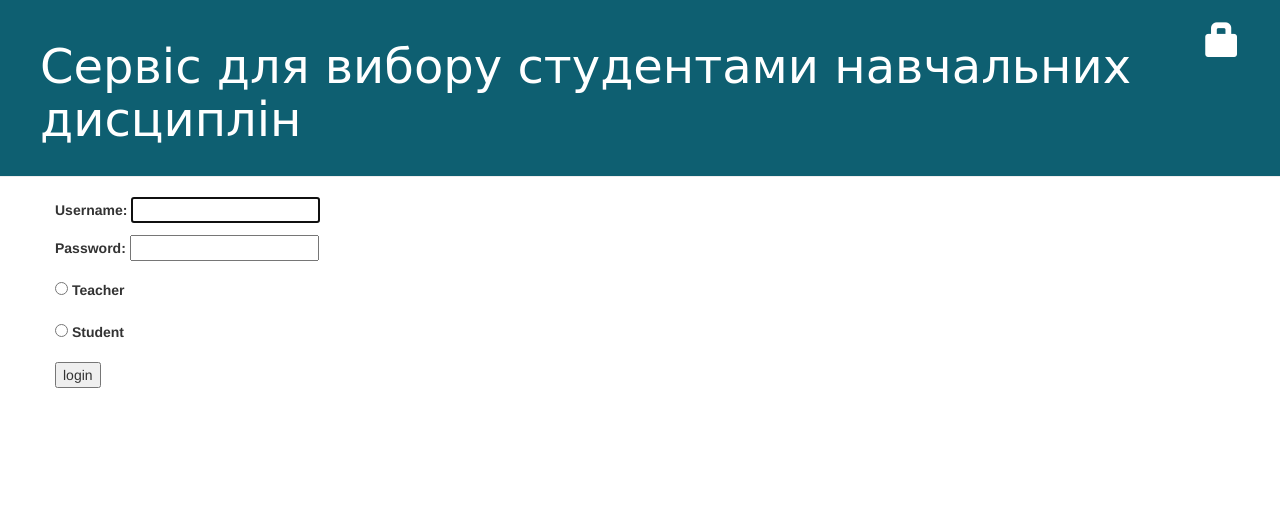
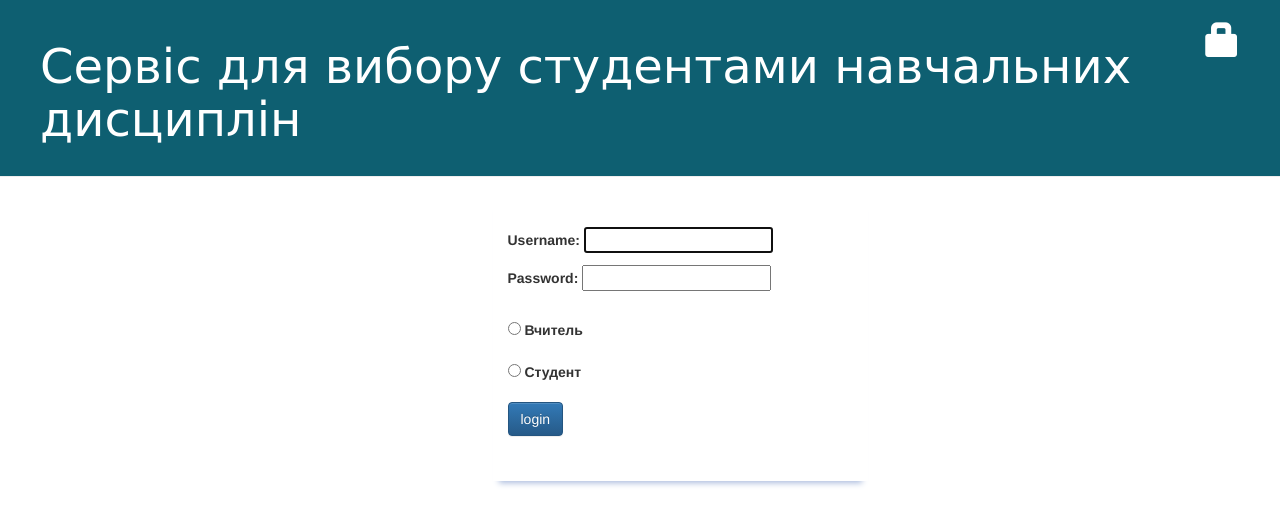
Before and after one commit to Smanst3r/your-discipline, a Django app: page /accounts/login/ in a window 1280 px wide. Shown: the top 525 px of the page. Run offline with Django 3.2, Linux system fonts and the light colour scheme; some libraries are stand-ins or nearby versions.

Commit message:
style changes

```diff
--- a/service/static/css/service.css
+++ b/service/static/css/service.css
@@ -83,3 +83,8 @@ ul {
     font-weight: 100;
     font-size: 18px;
 }
+
+.login-form {
+    box-shadow: 0 8px 6px -6px #abd;
+    padding: 30px;
+}
--- a/service/templates/registration/login.html
+++ b/service/templates/registration/login.html
@@ -5,21 +5,21 @@
         <p>Your username and password didn't match. Please try again.</p>
     {% endif %}
 
-    <form method="post" action="{% url 'login' %}">
+    <form method="post" action="{% url 'login' %}" class="login-form form-horizontal col-md-6 col-md-offset-7 col-sm-8">
     {% csrf_token %}
     <div class="form-group">
         {{ form.as_p }}
     </div>
     <div class="form-group">
         <input type="radio" name="role" id="teacher" value="1" required>
-        <label for="teacher">Teacher</label>
+        <label for="teacher">Вчитель</label>
     </div>
     <div class="form-group">
         <input type="radio" name="role" id="student" value="1" required>
-        <label for="student">Student</label>
+        <label for="student">Студент</label>
     </div>
     <div class="form-group">
-        <input type="submit" value="login" />
+        <input type="submit" class="btn btn-primary" value="login" />
     </div>
     </form>
 
```
